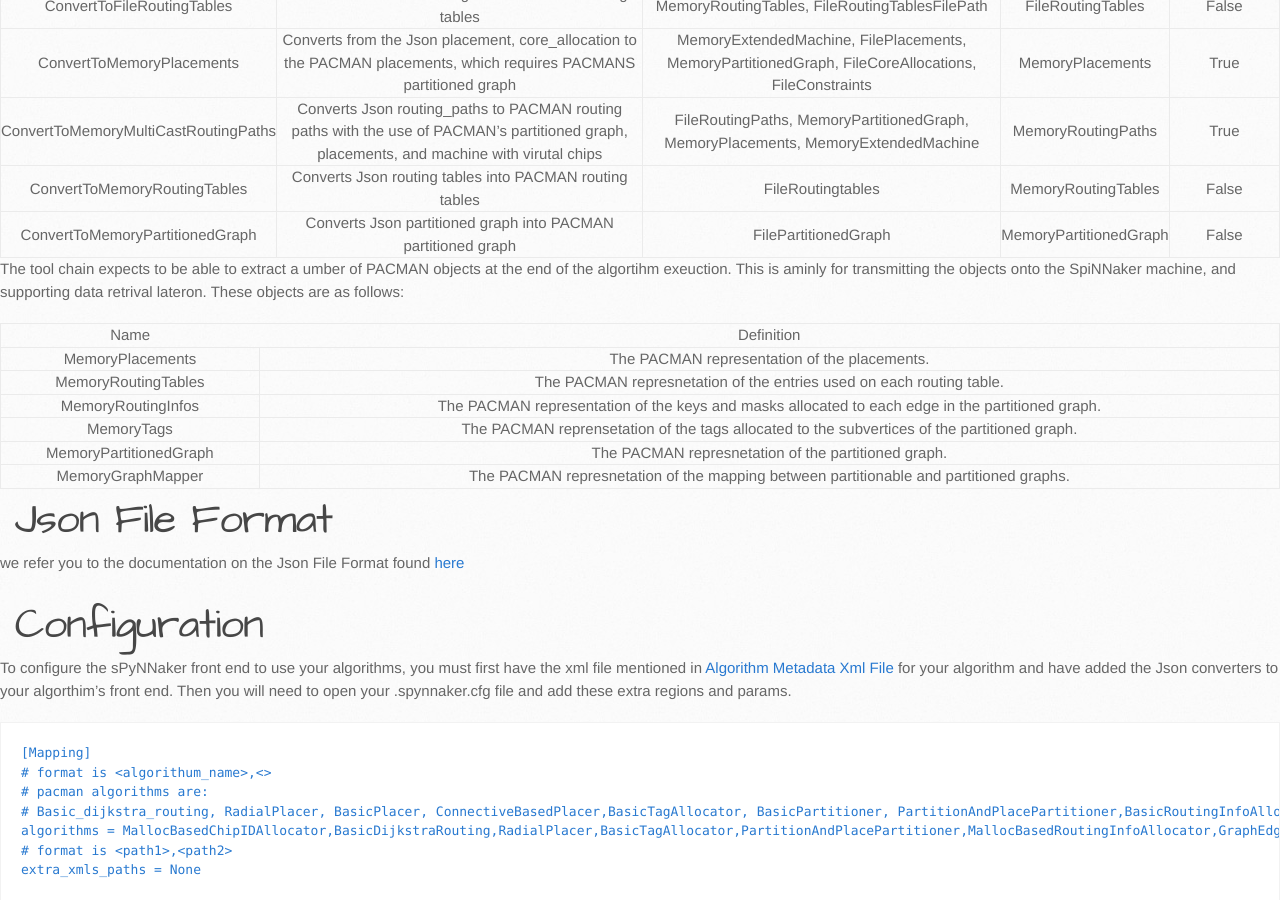
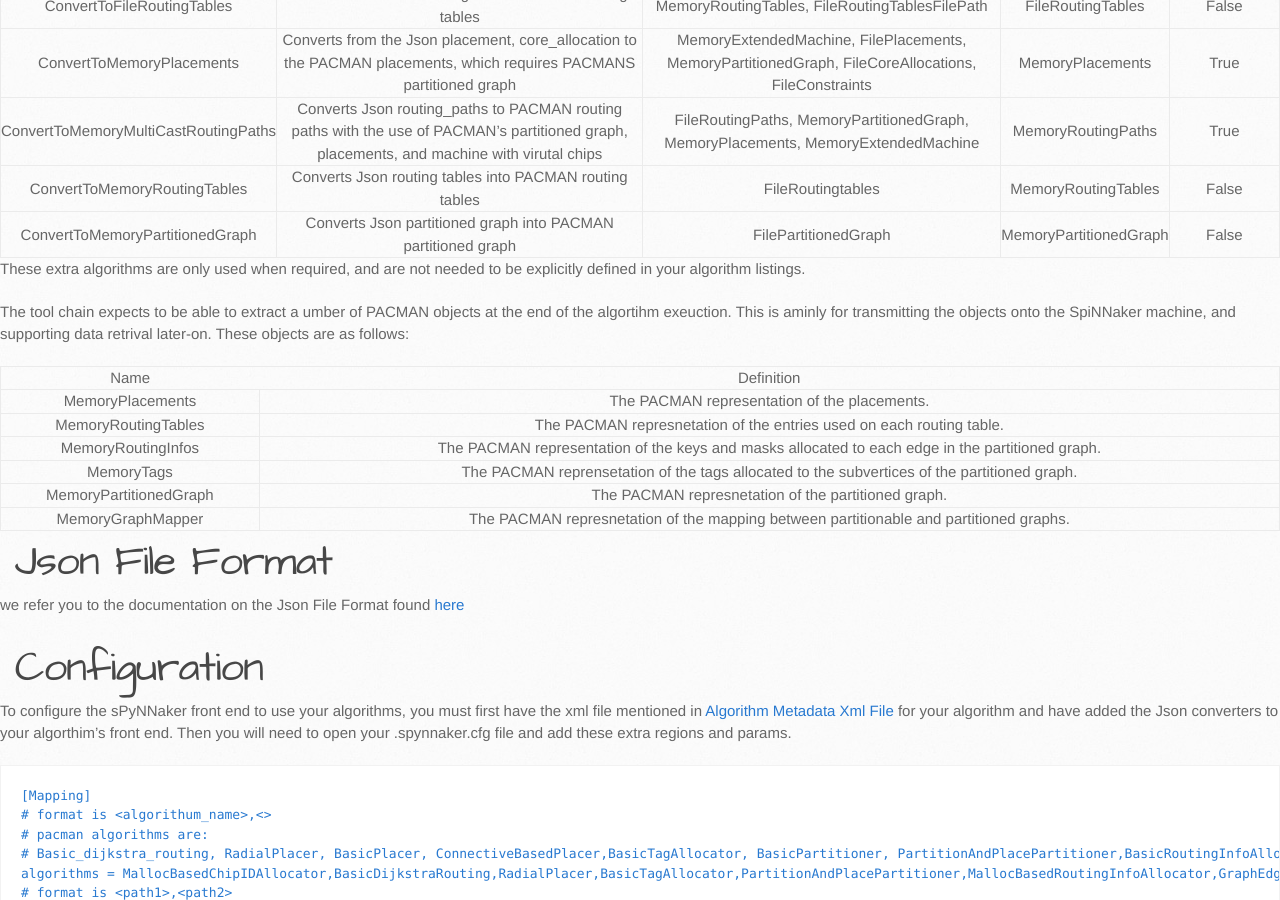
Before and after one commit to SpiNNakerManchester/SpiNNakerManchester.github.io, a Jekyll site: the page built from 2015.006.AnotherFineProductFromTheNonsenseFactory/MappingAlgorithms.md, in a window 1280 px wide and 900 px high, scrolled down 4825 px. Built offline with Jekyll 4.4.1, drawn with Linux system fonts in a browser that asks for light colours.

Commit message:
added extra text

```diff
--- a/2015.006.AnotherFineProductFromTheNonsenseFactory/MappingAlgorithms.md
+++ b/2015.006.AnotherFineProductFromTheNonsenseFactory/MappingAlgorithms.md
@@ -196,7 +196,9 @@ The tool chain also provides a collection of converters which switch between jso
 |ConvertToMemoryRoutingTables|Converts Json routing tables into PACMAN routing tables| FileRoutingtables|MemoryRoutingTables|False|
 |ConvertToMemoryPartitionedGraph|Converts Json partitioned graph into PACMAN partitioned graph| FilePartitionedGraph|MemoryPartitionedGraph| False|
 
-The tool chain expects to be able to extract a umber of PACMAN objects at the end of the algortihm exeuction. This is aminly for transmitting the objects onto the SpiNNaker machine, and supporting data retrival lateron. These objects are as follows:
+These extra algorithms are only used when required, and are not needed to be explicitly defined in your algorithm listings.
+
+The tool chain expects to be able to extract a umber of PACMAN objects at the end of the algortihm exeuction. This is aminly for transmitting the objects onto the SpiNNaker machine, and supporting data retrival later-on. These objects are as follows:
 
 |Name|Definition|
 |-----------------|------------------|
```
